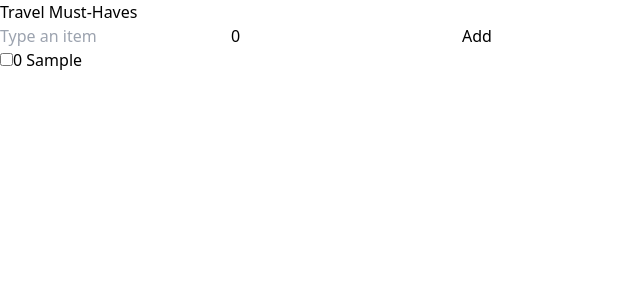
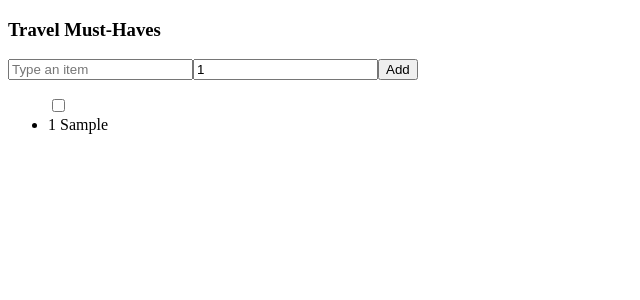
Before and after one commit to rikaciminieri/include-packing-list, a Next.js app: page / in a window 1280 px wide. Both pictures are taken after typing "Sample" into the empty fields and a click on the button "Add". Shown: the top 300 px of the page, without its empty margins (0-640 px from the left). Built offline with nearby package versions, Linux system fonts and the light colour scheme.

Commit message:
Add handleToggle functionality

```diff
--- a/package.json
+++ b/package.json
@@ -9,9 +9,11 @@
     "lint": "next lint"
   },
   "dependencies": {
+    "classnames": "^2.3.1",
     "next": "12.1.6",
     "react": "18.2.0",
-    "react-dom": "18.2.0"
+    "react-dom": "18.2.0",
+    "uuid": "^8.3.2"
   },
   "devDependencies": {
     "autoprefixer": "^10.4.7",
--- a/pages/index.js
+++ b/pages/index.js
@@ -1,9 +1,13 @@
+import cx from "classnames";
 import { useState } from "react";
+import { v4 as uuidv4 } from "uuid";
 
 export default function Home() {
   const initialInputState = {
+    id: uuidv4(),
     item: "",
-    quantity: 0,
+    quantity: 1,
+    isPacked: false,
   };
   const [userInput, setUserInput] = useState(initialInputState);
 
@@ -16,8 +20,6 @@ export default function Home() {
       ...userInput,
       [event.target.name]: event.target.value,
     });
-
-    console.log(userInput);
   };
 
   const handleSubmit = (event) => {
@@ -26,6 +28,25 @@ export default function Home() {
     setPackingList([userInput, ...packingList]);
 
     setUserInput(initialInputState);
+  };
+
+  const handleToggle = (id) => {
+    const mapped = packingList.map((listItem) => {
+      if (listItem.id === id) {
+        return {
+          ...listItem,
+          isPacked: !listItem.isPacked,
+        };
+      }
+      return listItem;
+      // listItem.id === id
+      //   ? {
+      //       ...listItem,
+      //       isPacked: !listItem.isPacked,
+      //     }
+      //   : listItem;
+    });
+    setPackingList(mapped);
   };
 
   return (
@@ -52,12 +73,18 @@ export default function Home() {
       </form>
       <ul>
         {packingList.length >= 1
-          ? packingList.map((todo, idx) => {
+          ? packingList.map(({ item, id, quantity, isPacked }) => {
               return (
-                <li key={idx}>
-                  <input type="checkbox" />
-                  {todo.quantity} {todo.item}{" "}
-                </li>
+                <div key={id} className={cx("item", { isPacked })}>
+                  <input
+                    type="checkbox"
+                    defaultChecked={isPacked}
+                    onClick={() => handleToggle(id)}
+                  />
+                  <li>
+                    {quantity} {item}
+                  </li>
+                </div>
               );
             })
           : "Add an item and start packing!"}
--- a/styles/globals.css
+++ b/styles/globals.css
@@ -1,3 +1,3 @@
-@tailwind base;
-@tailwind components;
-@tailwind utilities;
+.isPacked {
+  text-decoration: line-through;
+}
```
Also changed, not shown: 1 other file (tests, documents, lock files or other folders).
